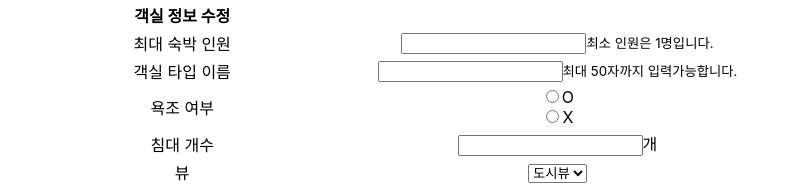
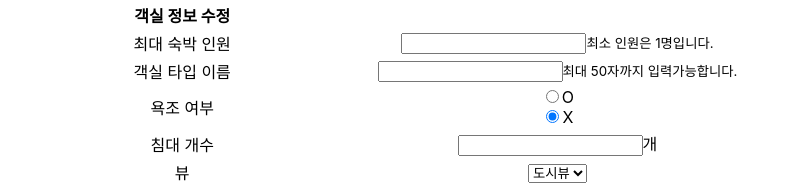
Before and after one commit to leebinibini/StayHo, a React (Create React App) app in the folder src/stayho-front/: page /room/update/1 in a window 1280 px wide. Shown: the top 185 px of the page, without its empty margins (0-801 px from the left). Built offline with nearby package versions, Linux system fonts and the light colour scheme; no server answers.

Commit message:
update radio 개선

```diff
--- a/src/stayho-front/src/room/Update.js
+++ b/src/stayho-front/src/room/Update.js
@@ -81,12 +81,27 @@ let Update = () => {
                     <tr>
                         <td>욕조 여부</td>
                         <td>
-                            <div key={`inline-radio`} className="mb-3">
-                                <FormCheck inline label="O" name="bath" type='radio' id={`inline-radio-1`} value="true"
-                                           onChange={onChange} />
-                                <FormCheck inline label="X" name="bath" type='radio' id={`inline-radio-2`} value="false"
-                                           onChange={onChange} />
-                            </div>
+                            {inputs.bath ?
+                                <div key={`inline-radio`} className="mb-3">
+                                    <FormCheck inline label="O" name="bath" type='radio' id={`inline-radio-1`}
+                                               value="true"
+                                               onChange={onChange} checked/>
+                                    <FormCheck inline label="X" name="bath" type='radio' id={`inline-radio-2`}
+                                               value="false"
+                                               onChange={onChange}/>
+                                </div>
+                                :
+                                <div key={`inline-radio`} className="mb-3">
+                                    <FormCheck inline label="O" name="bath" type='radio' id={`inline-radio-1`}
+                                               value="true"
+                                               onChange={onChange}/>
+                                    <FormCheck inline label="X" name="bath" type='radio' id={`inline-radio-2`}
+                                               value="false"
+                                               onChange={onChange} checked/>
+                                </div>
+                            }
+
+
                         </td>
                     </tr>
                     <tr>
```
